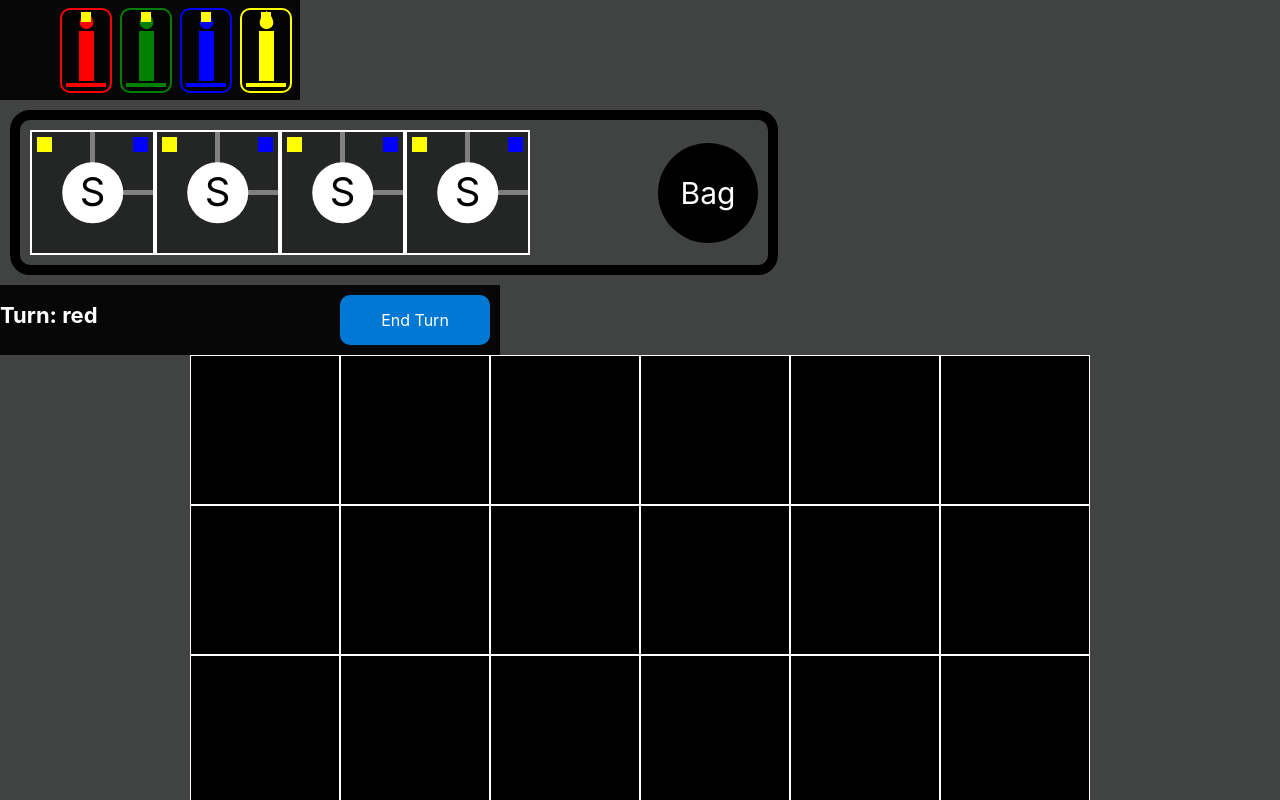
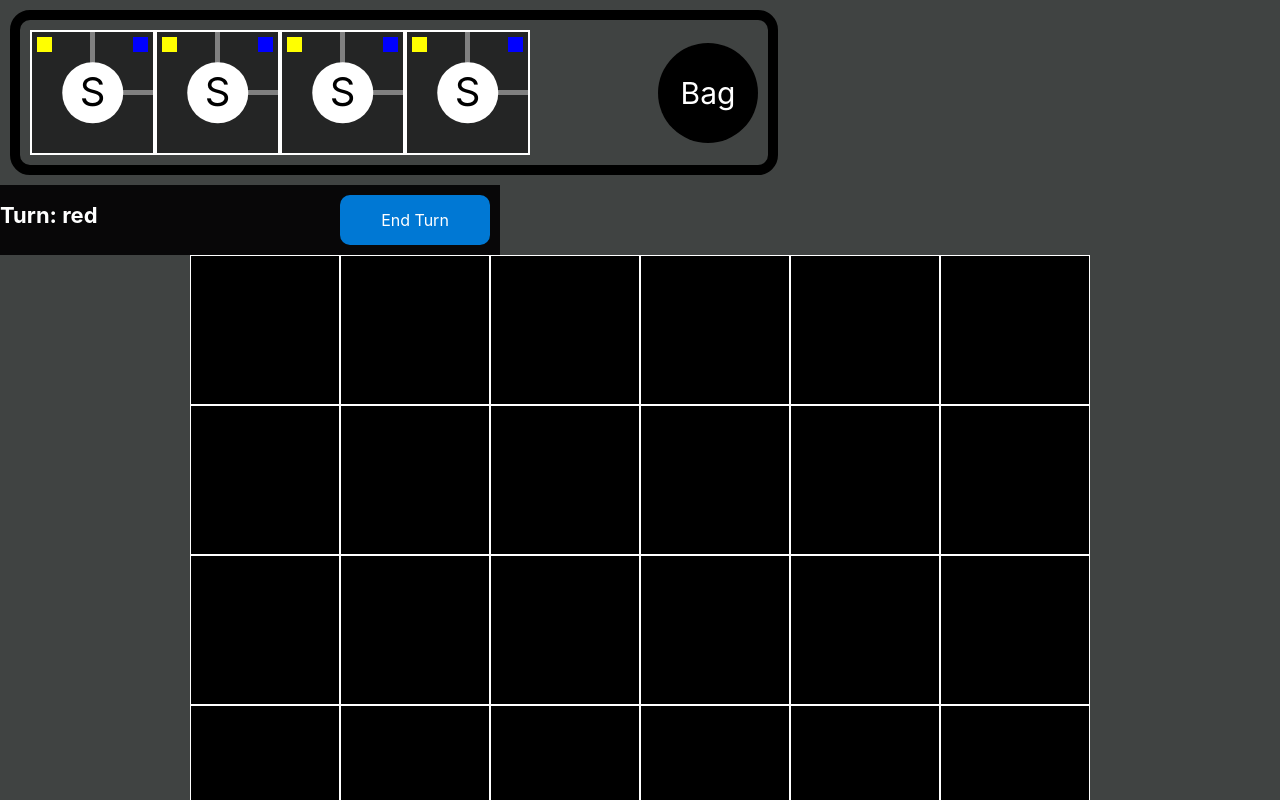
Before and after one commit to chazkiker2/night-cage, a React (Create React App) app: page /play in a window 1280 px wide. Shown: the top 800 px of the page. Built offline with nearby package versions, Linux system fonts and the light colour scheme.

Commit message:
base-level moving functionality is finished

```diff
--- a/src/features/board/PlayHome.tsx
+++ b/src/features/board/PlayHome.tsx
@@ -7,9 +7,7 @@ import { CandleQueue, TurnTracker } from "../player";
 const PlayHome = (props: any) => {
   return (
     <>
-
       <BoardContainer>
-        <CandleQueue />
         <Queue />
         <TurnTracker />
         <ClassicBoard />
--- a/src/features/player/Candle.tsx
+++ b/src/features/player/Candle.tsx
@@ -1,8 +1,8 @@
-import React, { useRef } from "react";
+import React from "react";
 import styled from "styled-components";
-import { useDispatch, useSelector } from "react-redux";
-import { selectPlayerTile, selectGame, movePlayer } from "../gameSlice";
-
+import { useDispatch } from "react-redux";
+import { movePlayer } from "../gameSlice";
+import { Direction } from "../types";
 
 type Props = {
   children?: React.ReactNode;
@@ -10,40 +10,12 @@ type Props = {
 }
 
 const Candle: React.FC<Props> = ({ color }) => {
-  const game = useSelector(selectGame);
-  // const { selectedPlayer } = game;
   const dispatch = useDispatch();
-  const inputEl = useRef(null);
-  // const testSlice = () => {
-  //   dispatch(setPlayer({ player: player.yellow, location: 0 }));
-  // }
-  const handleSelectCandle = (evt: React.MouseEvent) => {
+
+  const handleMove = (evt: React.MouseEvent, dir: Direction) => {
     evt.stopPropagation();
-    if (color !== undefined) {
-      dispatch(selectPlayerTile(color))
-    }
+    dispatch(movePlayer(dir));
   }
-
-  const handleMove = (evt: React.MouseEvent) => {
-    dispatch(movePlayer("up"));
-  }
-
-  // useEffect(() => {
-  //   if (selectedPlayer === color && inputEl) {
-  //     // @ts-ignore
-  //     inputEl && inputEl.current && inputEl.current.focus();
-  //   }
-  // }, [selectedPlayer, color])
-
-  const handleKeyPress: React.KeyboardEventHandler<HTMLInputElement> = (evt: React.KeyboardEvent) => {
-    // code:"ArrowUp"
-    // "ArrowDown"
-    // "ArrowRight"
-    // "ArrowLeft"
-    evt.stopPropagation();
-    console.log(evt);
-  }
-
 
   if (!color) {
     return null;
@@ -52,11 +24,11 @@ const Candle: React.FC<Props> = ({ color }) => {
     <>
       <SCandle
         color={color}
-        onClick={handleSelectCandle}
-        onKeyDown={handleKeyPress}
       >
-        <span id="move" onClick={handleMove} />
-        <input type="text" value="" onKeyDown={handleKeyPress} ref={inputEl} />
+        <span className="move" id="up" onClick={(e) => handleMove(e, "up")} />
+        <span className="move" id="right" onClick={(e) => handleMove(e, "right")} />
+        <span className="move" id="down" onClick={(e) => handleMove(e, "down")} />
+        <span className="move" id="left" onClick={(e) => handleMove(e, "left")} />
         <span id="flame" />
         <span id="stick" />
         <span id="base" />
@@ -67,42 +39,49 @@ const Candle: React.FC<Props> = ({ color }) => {
 
 const SCandle = styled.div<Props>`
   background-color: rgba(0,0,0,0.4);
-  /* background-color: rgba(255,255,255,0.1); */
-  padding: 4px;
-  /* background-color: black; */
-  /* opacity: 0.2; */
+  padding: 20px;
   display: flex;
   flex-flow: column nowrap;
   justify-content: center;
   align-items: center;
   position: absolute;
-  cursor: pointer;
-  top: 30px;
-  left: 50px;
+  top: 20px;
+  left: 32px;
   z-index: 4;
   text-align: center;
   border-radius: 10px;
   border: 2px solid ${({ color }) => color};
-  input {
-    display: none;
-  }
-  #move {
+  .move {
     position: absolute;
     cursor: pointer;
     display: inline-block;
-    top: 2px;
-    width: 10px;
-    height: 10px;
-    background-color: yellow;
+    width: 0;
+    height: 0;
+    border-left: 7px solid transparent;
+    border-right: 7px solid transparent;
+    border-bottom: 14px solid var(--white);
     z-index: 4;
+  }
+  #up {
+    top: 0px;
+  }
+  #right {
+    transform: rotate(90deg);
+    right: 0px;
+  }
+  #down {
+    transform: rotate(180deg);
+    bottom: 0px;
+  }
+  #left {
+    transform: rotate(270deg);
+    left: 0px;
   }
 
   #flame {
     display: block;
     width: 15px;
     height: 15px;
-    /* border-radius: 50%; */
-    /* border-radius: 0 50% 50% 50%; */
     border-radius: 80% 0 55% 50% / 55% 0 80% 50%;
     transform: rotate(-45deg);
     background-color: ${({ color }) => color};
@@ -111,7 +90,7 @@ const SCandle = styled.div<Props>`
     margin: 2px;
     display: block;
     width: 15px;
-    height: 50px;
+    height: 40px;
     background-color: ${({ color }) => color};
   }
   #base {
--- a/src/features/tiles/Tile.tsx
+++ b/src/features/tiles/Tile.tsx
@@ -44,6 +44,10 @@ type SProps = {
 
 const Tile: React.FC<Props> = ({ children, loc, containing = "empty", tile }) => {
   const game = useSelector(selectGame);
+  const dispatch = useDispatch();
+  // const [rotation, setRotation] = useState(0);
+  const rotation = tile.currentPosition;
+  const [candle, setCandle] = useState<Colors | null>(null);
   // const tiles = game;
   const players = game.players;
   const { red, green, blue, yellow } = players;
@@ -52,7 +56,6 @@ const Tile: React.FC<Props> = ({ children, loc, containing = "empty", tile }) =>
   const bLoc = blue.location;
   const yLoc = yellow.location;
 
-  const [c, setC] = useState<Colors | null>(null);
 
   useEffect(() => {
     const [rR, rC] = rLoc;
@@ -62,26 +65,22 @@ const Tile: React.FC<Props> = ({ children, loc, containing = "empty", tile }) =>
     const [r, c] = loc;
 
     if (rR === r && rC === c) {
-      setC("red");
-    }
-    if (gR === r && gC === c) {
-      setC("green");
-    }
-    if (yR === r && yC === c) {
-      setC("yellow");
-    }
-    if (bR === r && bC === c) {
-      setC("blue");
+      setCandle("red");
+    } else if (gR === r && gC === c) {
+      setCandle("green");
+    } else if (yR === r && yC === c) {
+      setCandle("yellow");
+    } else if (bR === r && bC === c) {
+      setCandle("blue");
+    } else {
+      setCandle(null);
     }
 
   }, [rLoc, gLoc, bLoc, yLoc, loc]);
 
-  const dispatch = useDispatch();
-  const [rotation, setRotation] = useState(0);
 
   const rotate = (evt: React.MouseEvent) => {
     evt.stopPropagation();
-    setRotation(rotation + 90 >= 360 ? rotation - 270 : rotation + 90);
     dispatch(rotateTile(loc));
   }
 
@@ -96,7 +95,6 @@ const Tile: React.FC<Props> = ({ children, loc, containing = "empty", tile }) =>
 
   const handleSetPlayer = (evt: React.MouseEvent) => {
     evt.stopPropagation();
-    // console.log({ location: loc, playerColor: players.playing });
     console.log(loc);
     dispatch(setPlayer(loc));
   }
@@ -112,23 +110,15 @@ const Tile: React.FC<Props> = ({ children, loc, containing = "empty", tile }) =>
           rotation={rotation}
           selected={game.selected?.id === tile.id}
         >
-          <span id="select" onClick={rotate} />
-          <span id="setPlayer" onClick={handleSetPlayer} />
-          {/* <Candle color={"yellow"} /> */}
-          {/* <Candle color={undefined} /> */}
-          {
-            c && <Candle color={c} />
-          }
-          {/* (c !== null)
-              ? <Candle color={c} />
-              : null; */}
+          <TileUtils rotation={rotation}>
+            <span id="select" onClick={rotate} />
+            <span id="setPlayer" onClick={handleSetPlayer} />
 
-          {players.red.location === loc ? <Candle color={"red"} /> : null}
-          {players.green.location === loc ? <Candle color={"green"} /> : null}
-          {players.yellow.location === loc ? <Candle color={"yellow"} /> : null}
-          {players.blue.location === loc ? <Candle color={"blue"} /> : null}
+            {
+              candle && <Candle color={candle} />
+            }
+          </TileUtils>
 
-          {/* <Candle color={tile.player} /> */}
           <ContainedTile containing={containing} tile={tile} />
         </TileContainer>
       </TileSlot>
@@ -174,19 +164,13 @@ const TileSlot = styled.div`
   position: relative;
 `;
 
-const TileContainer = styled.div<SProps>`
-	height: 100%;
+const TileUtils = styled.div<SProps>`
+  height: 100%;
 	width: 100%;
-	display: flex;
-	flex-flow: column nowrap;
-	justify-content: center;
-	align-items: center;
-	overflow: hidden;
-	border: 1px solid ${({ selected }) => selected ? "blue" : "white"};
-	background: var(--pDarker);
-	transform: ${({ rotation }) => `rotate(${rotation}deg)`};
-	transition: transform 0.2s ease-in-out;
-  position: relative;
+  position: absolute;
+  z-index: 4;
+  transform: ${({ rotation }) => `rotate(-${rotation}deg)`};
+  transition: transform 0.2s ease-in-out;
   #select {
     position: absolute;
     cursor: pointer;
@@ -211,4 +195,19 @@ const TileContainer = styled.div<SProps>`
   }
 `;
 
+const TileContainer = styled.div<SProps>`
+	height: 100%;
+	width: 100%;
+	display: flex;
+	flex-flow: column nowrap;
+	justify-content: center;
+	align-items: center;
+	overflow: hidden;
+	border: 1px solid ${({ selected }) => selected ? "blue" : "white"};
+	background: var(--pDarker);
+	transform: ${({ rotation }) => `rotate(${rotation}deg)`};
+	transition: transform 0.2s ease-in-out;
+  position: relative;
+`;
+
 export default Tile;
--- a/src/features/tiles/seedData.ts
+++ b/src/features/tiles/seedData.ts
@@ -130,10 +130,10 @@ class GateData extends TileData {
 }
 
 const straightPosition: PositionMap = {
-  0: ["up", "down"],
-  90: ["right", "left"],
-  180: ["down", "up"],
-  270: ["left", "right"]
+  0: ["left", "right"],
+  90: ["up", "down"],
+  180: ["right", "left"],
+  270: ["down", "up"],
 }
 class StraightPassageData extends TileData {
   constructor() {
@@ -148,10 +148,10 @@ class StraightPassageData extends TileData {
 }
 
 const tPosition: PositionMap = {
-  0: ["up", "right", "down"],
-  90: ["right", "down", "left"],
-  180: ["down", "left", "up"],
-  270: ["left", "up", "right"]
+  0: ["left", "up", "right"],
+  90: ["up", "right", "down"],
+  180: ["right", "down", "left"],
+  270: ["down", "left", "up"],
 }
 class PassageTData extends TileData {
   constructor() {
@@ -173,6 +173,19 @@ class PassageFourWay extends TileData {
       false,
       false,
       false,
+    )
+  }
+}
+
+export class Pit extends TileData {
+  constructor(location: [number, number]) {
+    super(
+      "pit",
+      allDirectionPosition,
+      false,
+      false,
+      false,
+      location
     )
   }
 }
```
Also changed, not shown: src/features/gameSlice.ts (+28 -23 lines).
